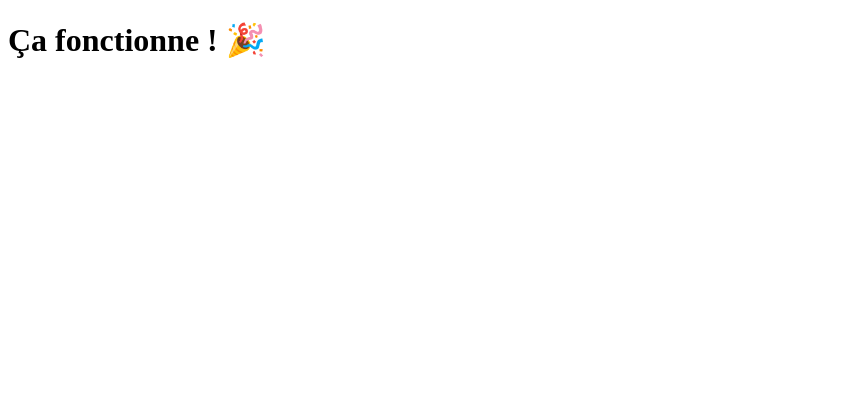
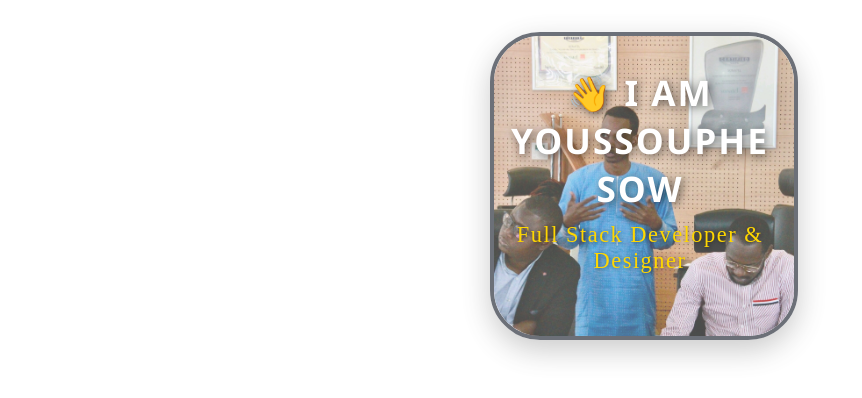
Before and after one commit to youssouphesow/youssouphesow, a plain HTML site: page index.html in a window 1280 px wide. Shown: the whole page, without its empty margins (0-862 px from the left). Drawn offline with Linux system fonts and the light colour scheme.

Commit message:
tester avec un fichier index.html simple README.md

```diff
--- a/index.html
+++ b/index.html
@@ -1,11 +1,25 @@
-<!DOCTYPE html>
-<html lang="fr">
-<head>
-    <meta charset="UTF-8">
-    <meta name="viewport" content="width=device-width, initial-scale=1.0">
-    <title>Test GitHub Pages</title>
-</head>
-<body>
-    <h1>Ça fonctionne ! 🎉</h1>
-</body>
-</html>
+<div style="position: relative; width: 300px; height: 300px; margin: 2rem auto;">
+  <!-- L'image avec opacité réduite -->
+  <img
+    src="youssouphesow.jpg"
+    alt="Youssouphesow"
+    style="width: 100%; height: 100%; object-fit: cover; border-radius: 50px; border: 4px solid #2E3440; box-shadow: 0 10px 30px rgba(0,0,0,0.3); opacity: 0.7; pointer-events: none;"
+  >
+
+  <!-- Conteneur de texte centré sur l'image -->
+  <div style="
+    position: absolute;
+    top: 50%;
+    left: 50%;
+    transform: translate(-50%, -50%);
+    text-align: center;
+    z-index: 2;
+  ">
+    <h1 style="color: white; font-size: 2.2em; text-shadow: 2px 2px 8px rgba(0,0,0,0.6); margin: 0; font-family: 'Segoe UI', Tahoma, Geneva, Verdana, sans-serif; letter-spacing: 2px;">
+      👋 I AM YOUSSOUPHE SOW
+    </h1>
+    <h3 style="color: #FFD700; font-size: 1.4em; margin-top: 10px; text-shadow: 1px 1px 4px rgba(0,0,0,0.5); font-weight: 300; letter-spacing: 1.5px;">
+      Full Stack Developer & Designer
+    </h3>
+  </div>
+</div>
```
